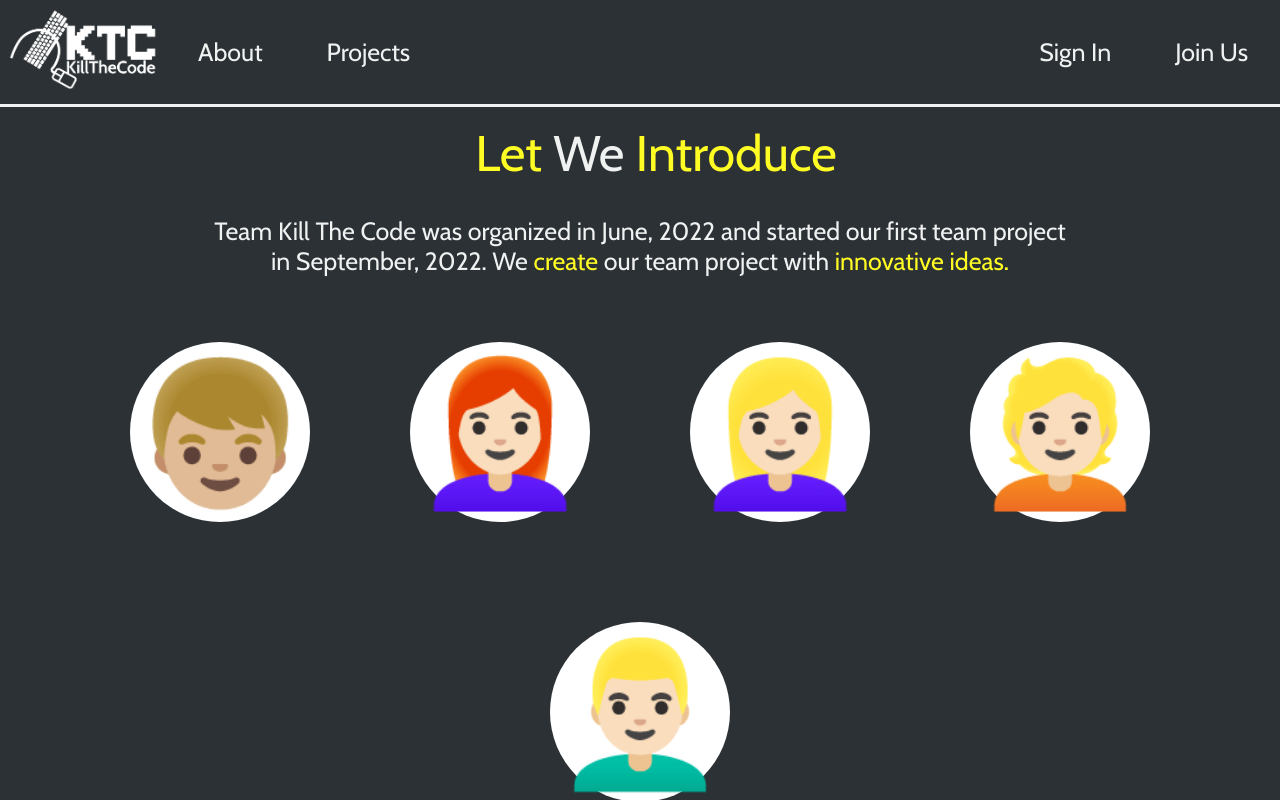
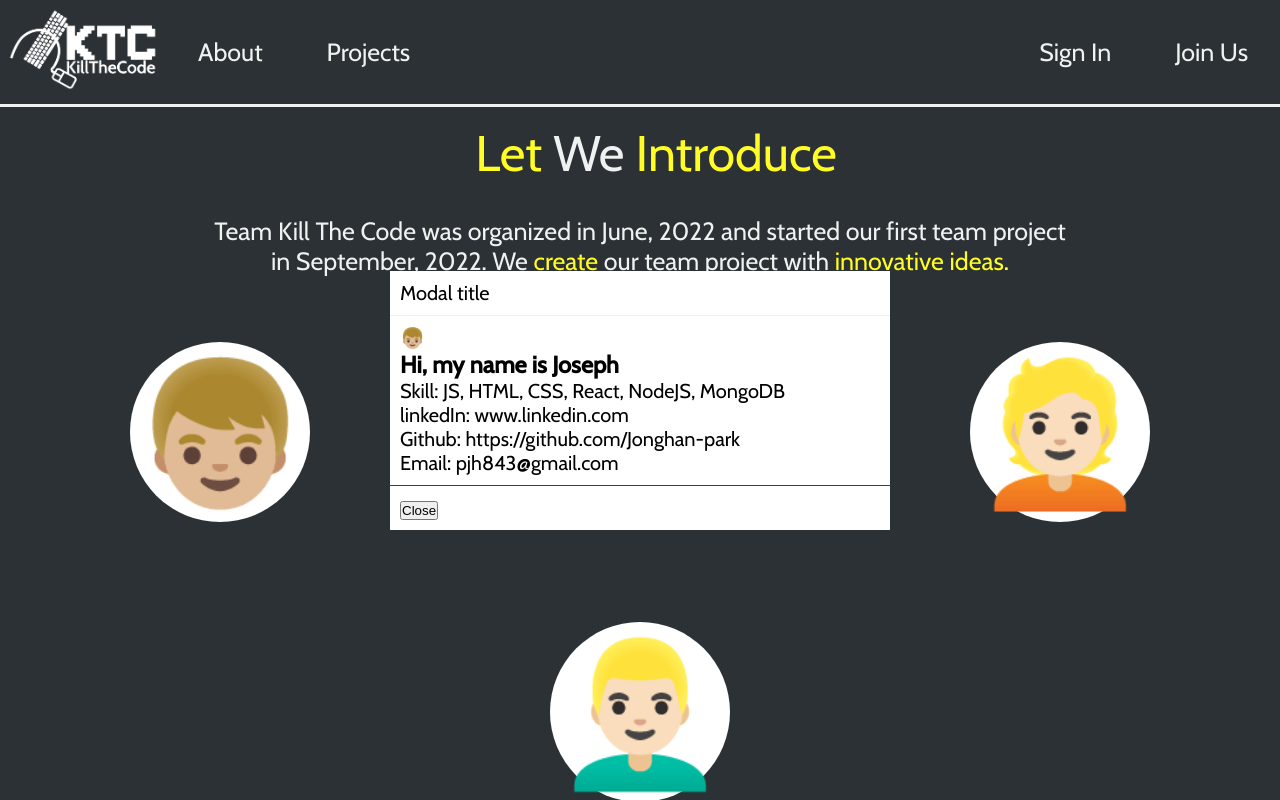
Before and after one commit to Jonghan-park/KillTheCode, a React (Create React App) app in the folder frontend/: page /about in a window 1280 px wide. Both pictures are taken after a click on the element "👦🏼". Shown: the top 800 px of the page. Built offline with nearby package versions, Linux system fonts and the light colour scheme.

Commit message:
Update modal

```diff
--- a/frontend/src/components/About/Emoji.css
+++ b/frontend/src/components/About/Emoji.css
@@ -8,7 +8,7 @@
 .emoji{
 
   display: flex;
-  flex-direction: row;
+  flex-direction: column;
   justify-content: center;
   margin: 50px;
   align-items: center;
--- a/frontend/src/components/About/Emoji.js
+++ b/frontend/src/components/About/Emoji.js
@@ -1,20 +1,25 @@
-import React from "react";
+import React, { useState } from "react";
+import Modal from "../AboutModal/Modal";
 import "./Emoji.css";
 
 const Emoji = ({ users }) => {
-  const emojiHandler = (index) => {
-    console.log(users[index]);
+  const [show, setShow] = useState(false);
+  const [curIndex, setCurIndex] = useState(0);
+
+  const openModal = (index) => {
+    setCurIndex(index);
+    setShow((prev) => !prev);
   };
   return (
     <div className="emojiContainer">
       {users.map((user, index) => {
-        const { name, skill, linkedIn, github, email, emojiInUser } = user;
         return (
-          <div className="emoji" onClick={() => emojiHandler(index)}>
-            {emojiInUser}
+          <div key={index} className="emoji" onClick={() => openModal(index)}>
+            {user.emojiInUser}
           </div>
         );
       })}
+      <Modal user={users[curIndex]} closeModal={show} setCloseModal={setShow} />
     </div>
   );
 };
--- a/frontend/src/components/AboutModal/Modal.css
+++ b/frontend/src/components/AboutModal/Modal.css
@@ -0,0 +1,26 @@
+.modalContainer{
+  position: fixed;
+  left: 0;
+  top: 0;
+  right: 0;
+  bottom: 0;
+  /* background-color: rgba(0, 0, 0, 0.4); */
+  display: flex;
+  align-items: center;
+  justify-content: center;
+}
+.modalContent{
+  width: 500px;
+  background-color: white;
+  font-size: 20px;
+}
+.modalHeader,
+.modalFooter{
+  padding: 10px;
+}
+.modalBody{
+  border-top: 1px solid #eee;
+  border-bottom: 1px solid rgb(105, 45, 45);
+  font-size: 20px;
+  padding: 10px;
+}
--- a/frontend/src/components/AboutModal/Modal.js
+++ b/frontend/src/components/AboutModal/Modal.js
@@ -1,8 +1,35 @@
 import React from "react";
-import "Modal.css";
+import "./Modal.css";
 
-const Modal = () => {
-  return <div>Modal</div>;
+const Modal = ({ user, closeModal, setCloseModal }) => {
+  console.log(closeModal);
+  return (
+    <>
+      {closeModal ? (
+        <div className="modalContainer">
+          <div className="modalContent">
+            <div className="modalHeader">Modal title</div>
+            <div className="modalBody">
+              <p>{user.emojiInUser}</p>
+              <h3>Hi, my name is {user.name}</h3>
+              <p>Skill: {user.skill}</p>
+              <p>linkedIn: {user.linkedIn}</p>
+              <p>Github: {user.github}</p>
+              <p>Email: {user.email}</p>
+            </div>
+            <div className="modalFooter">
+              <button
+                className="modalButton"
+                onClick={() => setCloseModal(false)}
+              >
+                Close
+              </button>
+            </div>
+          </div>
+        </div>
+      ) : null}
+    </>
+  );
 };
 
 export default Modal;
```
